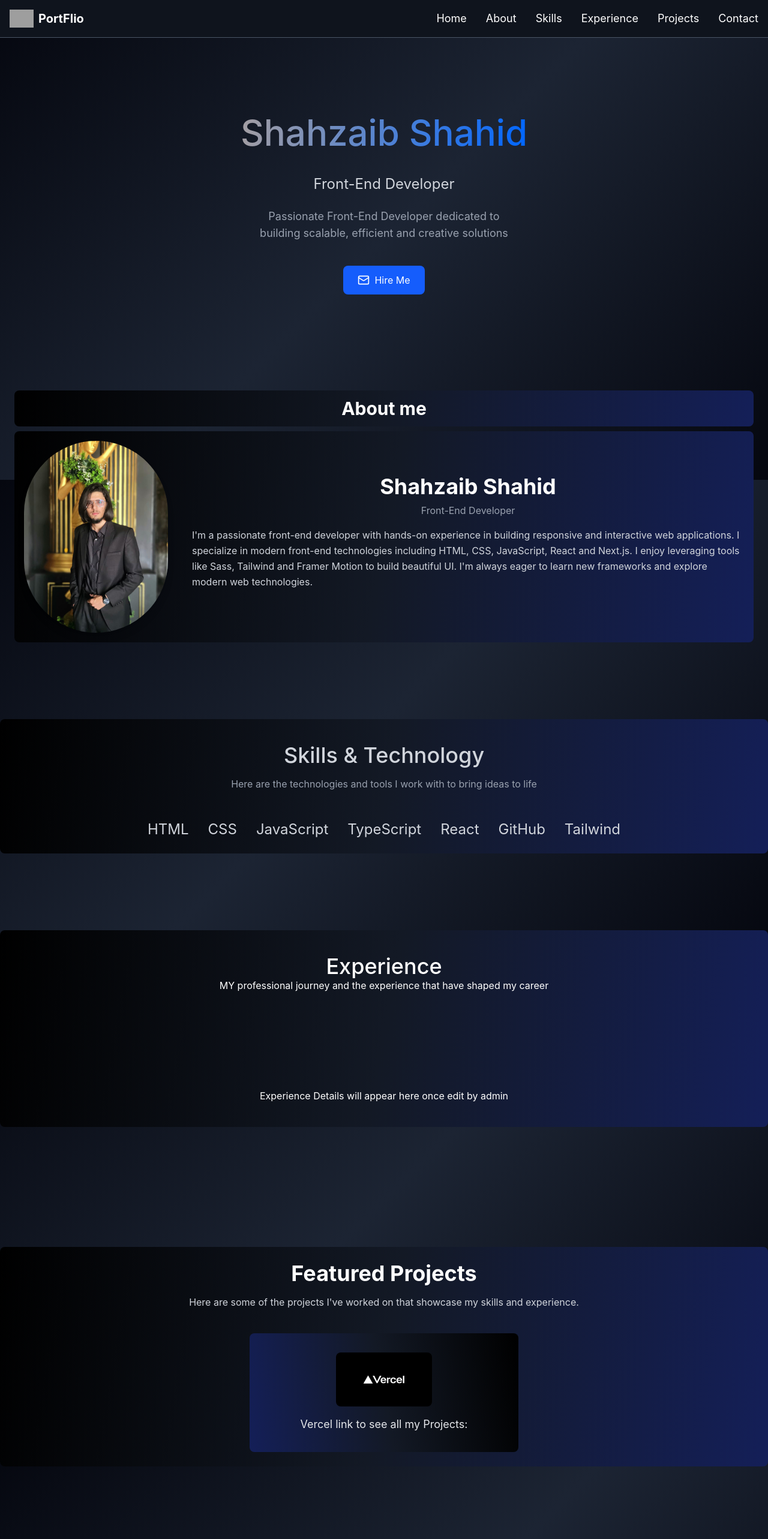
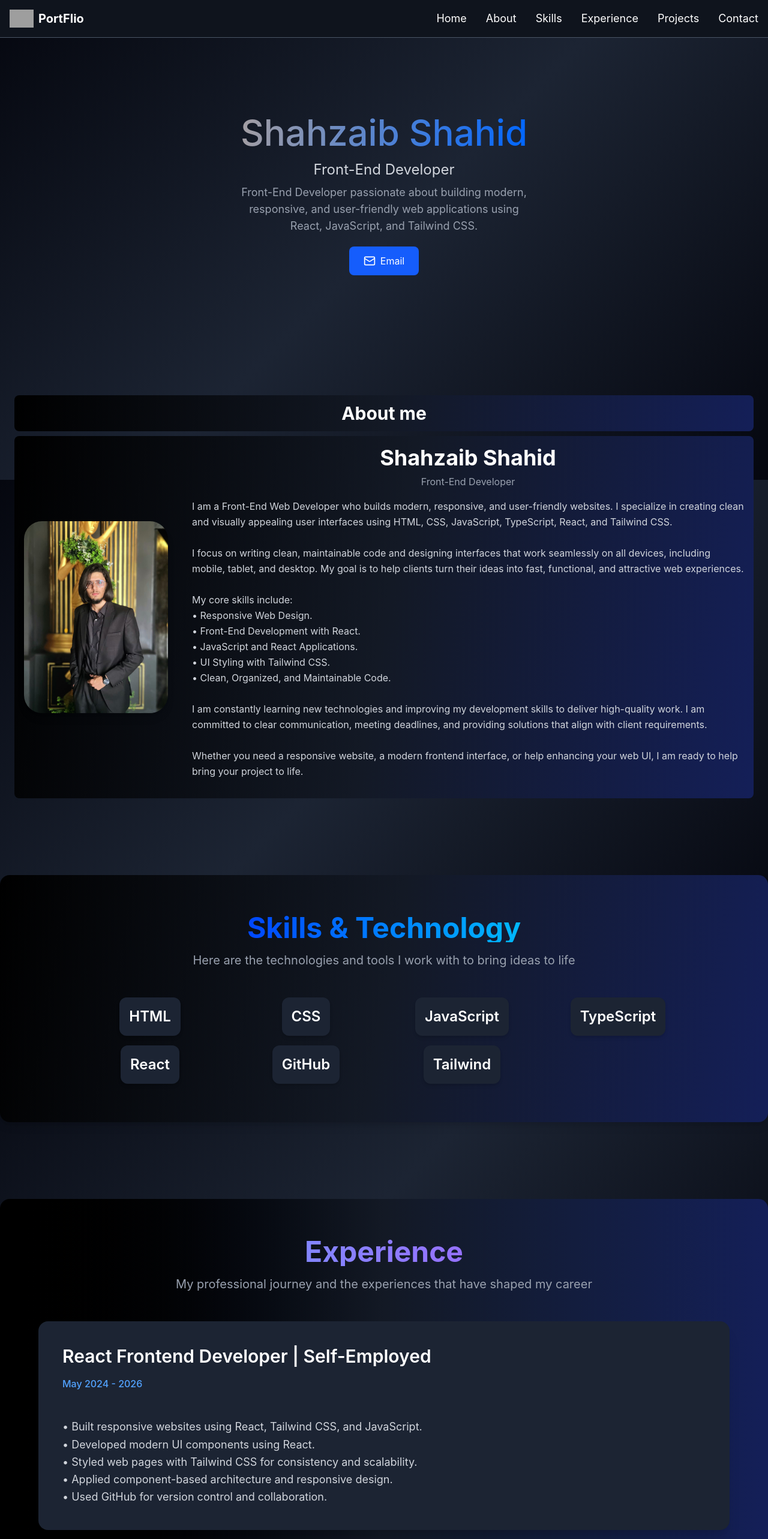
Before and after one commit to Shahzaib-27/My-Portlio, a React (Vite) app: page / in a window 1280 px wide. Shown: the top 2566 px of the page at 60% size. Built offline with nearby package versions, Linux system fonts and the light colour scheme; grey boxes are pictures that could not be loaded.

Commit message:
changes in header,footer,pages folder

```diff
--- a/src/components/Footer.jsx
+++ b/src/components/Footer.jsx
@@ -15,8 +15,8 @@ export default function Footer() {
    const socialLinks = [
     { name: "Instagram", href: "https://www.instagram.com/shahzaibs_10/" },
     { name: "Linkedin", href: "https://www.linkedin.com/in/shahzaib-shahid-a010163a1/" },
-    // { name: "Discord", href: "#" },
-    // { name: "Twitter", href: "#" },
+    { name: "Upwork", href: "https://www.upwork.com/freelancers/~01e277f18df9851dbb?mp_source=share" },
+    { name: "Github", href: "https://github.com/Shahzaib-27" },
   ];
 
   return (
--- a/src/components/HeroScetion.jsx
+++ b/src/components/HeroScetion.jsx
@@ -1,31 +1,50 @@
-import React from 'react'
-import { Mail } from 'lucide-react'
+import React from "react";
+import { Mail } from "lucide-react";
 
 export default function HeroScetion() {
+
+  const HireMe = [
+    {
+      icon: <Mail size={20} />,
+      title: "Email",
+      value: "ShahzaibShahidr10@gmail.com",
+      link: "mailto:ShahzaibShahidr10@gmail.com"
+    },
+  ];
+
   return (
     <div className="flex justify-center items-center text-center mt-32 px-6 mb-20">
       <div>
 
-        <h1 className="font-medium text-6xl bg-[linear-gradient(99deg,rgba(216,205,205,0.747),rgb(0,102,255))] bg-clip-text text-transparent mb-10">
+        <h1 className="font-medium text-6xl bg-[linear-gradient(99deg,rgba(216,205,205,0.747),rgb(0,102,255))] bg-clip-text text-transparent mb-4">
           Shahzaib Shahid
         </h1>
 
-        <h5 className="mb-6 text-2xl text-gray-300">
+        <h5 className="mb-2 text-2xl text-gray-300">
           Front-End Developer
         </h5>
 
-        <p className="mb-10 text-lg text-gray-400">
-          Passionate Front-End Developer dedicated to <br />
-          building scalable, efficient and creative solutions
+        <p className="mb-5 text-lg text-gray-400">
+          Front-End Developer passionate about building modern,<br />
+          responsive, and user-friendly web applications using<br />
+          React, JavaScript, and Tailwind CSS.
         </p>
 
-        <button className="flex items-center gap-2 bg-blue-600 hover:bg-blue-700 text-white px-6 py-3 rounded-lg transition-all duration-300 mx-auto ease-in-out cursor-pointer hover:scale-110 mb-20">
-            <Mail size={20}/>
-          Hire Me
+        <button className="mb-10">
+          {HireMe.map((item, index) => (
+            <a
+            key={index}
+            href={item.link}
+            target="_blank"
+            className="flex items-center gap-2 bg-blue-600 hover:bg-blue-700 text-white px-6 py-3 rounded-lg transition-all duration-300 mx-auto ease-in-out cursor-pointer hover:scale-110 mb-20 w-fit"
+            >
+              {item.icon}
+              {item.title}
+            </a>
+          ))}
         </button>
 
       </div>
-
     </div>
-  )
+  );
 }
--- a/src/pages/About.jsx
+++ b/src/pages/About.jsx
@@ -8,10 +8,20 @@ const Names = [
     name: "Shahzaib Shahid",
     role: "Front-End Developer",
     img: "/images/profile.jpg",
-    desc: `I'm a passionate front-end developer with hands-on experience in building responsive and interactive web applications.
-    I specialize in modern front-end technologies including HTML, CSS, JavaScript, React and Next.js.
-    I enjoy leveraging tools like Sass, Tailwind and Framer Motion to build beautiful UI.
-    I'm always eager to learn new frameworks and explore modern web technologies.`
+    desc: `I am a Front-End Web Developer who builds modern, responsive, and user-friendly websites. I specialize in creating clean and visually appealing user interfaces using HTML, CSS, JavaScript, TypeScript, React, and Tailwind CSS.
+
+    I focus on writing clean, maintainable code and designing interfaces that work seamlessly on all devices, including mobile, tablet, and desktop. My goal is to help clients turn their ideas into fast, functional, and attractive web experiences.
+
+    My core skills include:
+      • Responsive Web Design.
+      • Front-End Development with React.
+      • JavaScript and React Applications.
+      • UI Styling with Tailwind CSS.
+      • Clean, Organized, and Maintainable Code.
+
+    I am constantly learning new technologies and improving my development skills to deliver high-quality work. I am committed to clear communication, meeting deadlines, and providing solutions that align with client requirements.
+
+    Whether you need a responsive website, a modern frontend interface, or help enhancing your web UI, I am ready to help bring your project to life.`
 }
 ]
 
@@ -35,7 +45,7 @@ return (
             <img
             src={item.img}
             alt="profile"
-            className="w-80 h-80 object-cover rounded-full shadow-lg"
+            className="w-80 h-80 object-cover rounded-[30px] shadow-lg"
             />
 
             <div className="text-center md:text-left">
@@ -48,7 +58,7 @@ return (
               {item.role}
               </h4>
 
-              <p className="text-gray-300 leading-relaxed mb-4">
+              <p className="text-gray-300 leading-relaxed mb-4 whitespace-pre-line">
               {item.desc}
               </p>
 
--- a/src/pages/Contact.jsx
+++ b/src/pages/Contact.jsx
@@ -7,17 +7,26 @@ const contactInfo = [
   {
   icon: <Mail size={20} />,
   title: "Email",
-    value: "ShahzaibShahid@example.com"
+  value: "ShahzaibShahidr10@gmail.com",
+  link: "mailto:ShahzaibShahidr10@gmail.com"
   },
   {
   icon: <Phone size={20} />,
-    title: "Phone",
-    value: "+92 XXX XXXXXXX"
+  title: "WhatsApp",
+  value: "+92 344 6949 382",
+  link: "https://wa.me/923446949382",
+    action: () => {
+      const confirmOpen = window.confirm("Do you want to open WhatsApp chat?");
+      if (confirmOpen) {
+        window.open("https://wa.me/923446949382", "_blank");
+      }
+    }
   },
   {
   icon: <MapPin size={20} />,
   title: "Location",
-    value: "Pakistan"
+  value: "Pakistan",
+  link: "https://www.google.com/maps/place/LSH/@31.4083699,74.1637706,82m/data=!3m1!1e3!4m10!1m2!2m1!1sLSH,+436+D,+PGSHS,+Block+D+Pgshs+1,+Lahore!3m6!1s0x3918ffc3d9ab2239:0x301aed2f5a157a61!8m2!3d31.4083698!4d74.1643339!15sCipMU0gsIDQzNiBELCBQR1NIUywgQmxvY2sgRCBQZ3NocyAxLCBMYWhvcmVaKCImbHNoIDQzNiBkIHBnc2hzIGJsb2NrIGQgcGdzaHMgMSBsYWhvcmWSAQpyZXN0YXVyYW504AEA!16s%2Fg%2F11h874y9b4?entry=ttu&g_ep=EgoyMDI2MDMwOS4wIKXMDSoASAFQAw%3D%3D"
   }
   ];
 
@@ -25,54 +34,55 @@ const formFields = [
   {
     label: "Name",
     type: "text",
-    placeholder: "Your Full Name"
+    placeholder: "Your Full Name",
+    name: "name"
     },
     {
     label: "Email",
     type: "email",
-    placeholder: "your@email.com"
+    placeholder: "your@email.com",
+    name: "email"
     }
 ];
 
 return (
 
 <div className="bg-[linear-gradient(100deg,#000000,#131925,#141f58)] py-20 px-6">
-
   <div className="max-w-6xl mx-auto">
 
     {/* Heading */}
     <div className="text-center mb-16">
+
     <h1 className="text-3xl font-bold text-white mb-4">
     Get In Touch
     </h1>
 
     <p className="text-gray-300">
-      Have a project in mind or want to collaborate?
-      I'd love to hear from you!
+    Have a project in mind or want to collaborate? I'd love to hear from you!
     </p>
+
     </div>
 
 
     <div className="grid md:grid-cols-2 gap-16 items-start">
 
+
       {/* LEFT SIDE */}
       <div>
       <h3 className="text-xl font-semibold text-white mb-4">
-          Lets Connect
+      Contact:
       </h3>
 
       <p className="text-gray-300 mb-8">
-          I'm always open to discussing new opportunities,
-          interesting people, or just having a chat about technology
-          and development. Feel free to reach out!
+      I'm always open to discussing new opportunities, interesting people,
+      or just having a chat about technology and development. Feel free to reach out!
       </p>
 
+
       <div className="space-y-6">
-
         {contactInfo.map((item,index)=>(
         <div key={index} className="flex items-start gap-4">
-
-          <div className="bg-blue-600 p-2 rounded-full">
+        <div className="bg-blue-600 p-2 rounded-full text-white">
         {item.icon}
         </div>
 
@@ -81,38 +91,49 @@ return (
             {item.title}
             </h4>
 
-        <p className="text-gray-400">
+            <a
+            href={item.link}
+            target="_blank"
+            // rel="noopener noreferrer"
+            className="text-gray-400 hover:text-blue-400 transition"
+            >
             {item.value}
-        </p>
-        </div>
+            </a>
 
               </div>
+            </div>
             ))}
-
         </div>
-
       </div>
 
 
       {/* RIGHT SIDE FORM */}
       <div className="bg-[#0f172a] p-8 rounded-xl shadow-lg">
 
-        <form className="space-y-6" >
+        <form
+        action="https://formspree.io/f/xojkwajk"
+        method="POST"
+        className="space-y-6"
+        >
 
         {formFields.map((field,index)=>(
+
         <div key={index}>
+
         <label className="text-white text-sm">
         {field.label}
         </label>
 
         <input
         type={field.type}
+        name={field.name}
         placeholder={field.placeholder}
         required
         className="w-full mt-2 p-3 rounded-lg bg-transparent border border-gray-500 text-white focus:outline-none"
         />
 
         </div>
+
         ))}
 
 
@@ -123,17 +144,23 @@ return (
             </label>
 
             <textarea
+            name="message"
             rows="4"
             placeholder="Tell me about your project or just say hello!"
-          className="w-full mt-2 p-3 rounded-lg bg-transparent border border-gray-500 text-white focus:outline-none"
-          ></textarea>
+            required
+            className="w-full mt-2 p-3 rounded-lg bg-transparent border border-gray-500 text-white
+            focus:outline-none"
+            >
+
+            </textarea>
 
           </div>
 
 
           <button
           type="submit"
-          className="flex items-center justify-center gap-2 bg-blue-600 hover:bg-blue-700 transition px-6 py-3 rounded-lg text-white w-full"
+          className="flex items-center justify-center gap-2 bg-blue-600 hover:bg-blue-700
+          transition px-6 py-3 rounded-lg text-white w-full"
           >
           <Send size={18}/>
           Send Message
@@ -142,9 +169,9 @@ return (
         </form>
 
       </div>
-
     </div>
   </div>
 </div>
+
 );
 }
--- a/src/pages/Experience.jsx
+++ b/src/pages/Experience.jsx
@@ -1,16 +1,53 @@
 import React from 'react'
 
+export default function Experience() {
 
-export default function Experience() {
+  const experiences = [
+    {
+      title: "React Frontend Developer | Self-Employed",
+      period: `May 2024 - ${new Date().getFullYear()}`,
+      desc: `
+        • Built responsive websites using React, Tailwind CSS, and JavaScript.
+        • Developed modern UI components using React.
+        • Styled web pages with Tailwind CSS for consistency and scalability.
+        • Applied component-based architecture and responsive design.
+        • Used GitHub for version control and collaboration.`
+    },
+
+  ]
+
   return (
-     <div className='bg-[linear-gradient(100deg,#000000,#131925,#141f58)] mt-20 p-10  rounded-lg mb-50'>
-        <div >
-            <h1 className='text-center text-4xl font-medium'>Experience</h1>
-            <p className='mb-40 text-center'>MY professional journey and the experience that have shaped my career</p>
-            <div >
-                <p className='text-center'>Experience Details will appear here once edit by admin</p>
+    <div className="bg-gradient-to-r from-[#000000] via-[#131925] to-[#141f58] mt-32 p-6 md:p-16 rounded-2xl mb-32 text-white">
+      <div className="max-w-6xl mx-auto">
+
+        {/* Experience Header */}
+        <h1 className="text-center text-3xl md:text-5xl font-bold mb-4 bg-gradient-to-r from-blue-400 to-purple-500 bg-clip-text text-transparent">
+          Experience
+        </h1>
+        <p className="text-center text-gray-400 text-lg md:text-xl mb-12">
+          My professional journey and the experiences that have shaped my career
+        </p>
+
+        {/* Experience Cards */}
+        <div className="flex flex-col gap-8">
+          {experiences.map((item, index) => (
+            <div
+              key={index}
+              className="bg-[#1c2433] p-6 md:p-10 rounded-2xl shadow-xl transition-transform duration-500 hover:scale-[1.02]"
+            >
+              <h2 className="text-2xl md:text-3xl font-semibold mb-4">
+                {item.title}
+              </h2>
+
+              <span className="text-blue-400 font-medium">{item.period}</span>
+
+              <p className="text-gray-300 leading-relaxed text-base md:text-lg mt-4 whitespace-pre-line">
+                {item.desc}
+              </p>
             </div>
+          ))}
         </div>
+      </div>
     </div>
   )
 }
--- a/src/pages/Projects.jsx
+++ b/src/pages/Projects.jsx
@@ -7,35 +7,45 @@ const openProjects = () => {
   }
 
   return (
+    <div className="bg-gradient-to-r from-[#000000] via-[#131925] to-[#141f58] p-8 md:p-16 rounded-2xl mt-32 mb-32">
+      <div className="text-center max-w-5xl mx-auto">
 
-<div className="bg-[linear-gradient(100deg,#000000,#131925,#141f58)] p-6  mt-10 mb-10 rounded-lg mt-20 mb-50">
-  <div className="text-center">
-
-    <h1 className="text-4xl font-bold mb-4">
+        {/* Section Header */}
+        <h1 className="text-4xl md:text-5xl font-bold mb-4 bg-gradient-to-r from-blue-400 to-purple-500 bg-clip-text text-transparent">
           Featured Projects
         </h1>
-    <p className="text-gray-300 max-w-2xl mx-auto">
+
+        <p className="text-gray-300 text-lg md:text-xl mb-12">
           Here are some of the projects I've worked on that showcase my skills and experience.
         </p>
 
+        {/* Project Card */}
         <div
-    className="mt-10 bg-[linear-gradient(260deg,#000000,#131925,#141f58)] max-w-md mx-auto rounded-lg p-8 cursor-pointer hover:scale-105 transition duration-300 "
+          className="bg-[#1c2433] p-6 md:p-10 rounded-2xl shadow-xl cursor-pointer hover:scale-[1.03] transition-transform duration-300 max-w-md mx-auto"
           onClick={openProjects}
         >
-        <div className="flex flex-col items-center gap-4">
+          <div className="flex flex-col items-center gap-6">
+
+            {/* Project Image */}
             <img
               src="/images/vercel.jpg"
-          alt="Vercel"
-          className="w-40 rounded-lg"
+              alt="Vercel Projects"
+              className="w-full h-48 md:h-60 object-cover rounded-xl shadow-lg"
             />
 
-          <p className="text-lg text-gray-200">
-          Vercel link to see all my Projects:
+            {/* Project Info */}
+            <p className="text-gray-200 text-center text-lg md:text-xl leading-relaxed">
+              Click below to explore all my projects on Vercel.
             </p>
-        </div>
-    </div>
+
+            <button className="bg-blue-600 hover:bg-blue-700 text-white px-6 py-3 rounded-lg font-medium transition-all duration-300">
+              View Projects
+            </button>
+
           </div>
         </div>
 
+      </div>
+    </div>
   )
 }
--- a/src/pages/Skills.jsx
+++ b/src/pages/Skills.jsx
@@ -11,22 +11,25 @@ const Names = [
 ]
 
 export default function Skills() {
+  return (
+    <div className="bg-[linear-gradient(100deg,#000000,#131925,#141f58)] p-8 md:p-16 rounded-2xl mt-32 mb-32 shadow-lg">
+      <div className="text-center text-gray-300 max-w-5xl mx-auto">
 
-  return (
-    <div className="bg-[linear-gradient(100deg,#000000,#131925,#141f58)]  p-6 rounded-lg mt-32 mb-32">
-
-      <div className="text-gray-300 text-center">
-        <h1 className="font-medium text-4xl mt-4 mb-4">
+        <h1 className="font-bold text-4xl md:text-5xl mb-4 bg-[linear-gradient(90deg,#00f,#0ff)] bg-clip-text text-transparent">
           Skills & Technology
         </h1>
-        <p className="text-gray-400">
+
+        <p className="text-gray-400 text-lg md:text-xl mb-12">
           Here are the technologies and tools I work with to bring ideas to life
         </p>
 
-        <div className="mt-12 flex flex-wrap justify-center gap-8">
+        <div className="grid grid-cols-2 sm:grid-cols-3 md:grid-cols-4 gap-4 justify-items-center">
           {Names.map((item,index)=>(
-            <div key={index}>
-              <h1 className="text-2xl cursor-pointer transition-all duration-300 hover:scale-110 hover:text-blue-500">
+            <div
+              key={index}
+              className="bg-[#1c2433] hover:bg-blue-600 text-white p-4 rounded-xl shadow-md  transition-all duration-300 ease-in-out transform hover:scale-110"
+            >
+              <h1 className="text-2xl font-semibold text-center">
                 {item.title}
               </h1>
             </div>
```
Lines whose indentation alone changed are shown as unchanged.
